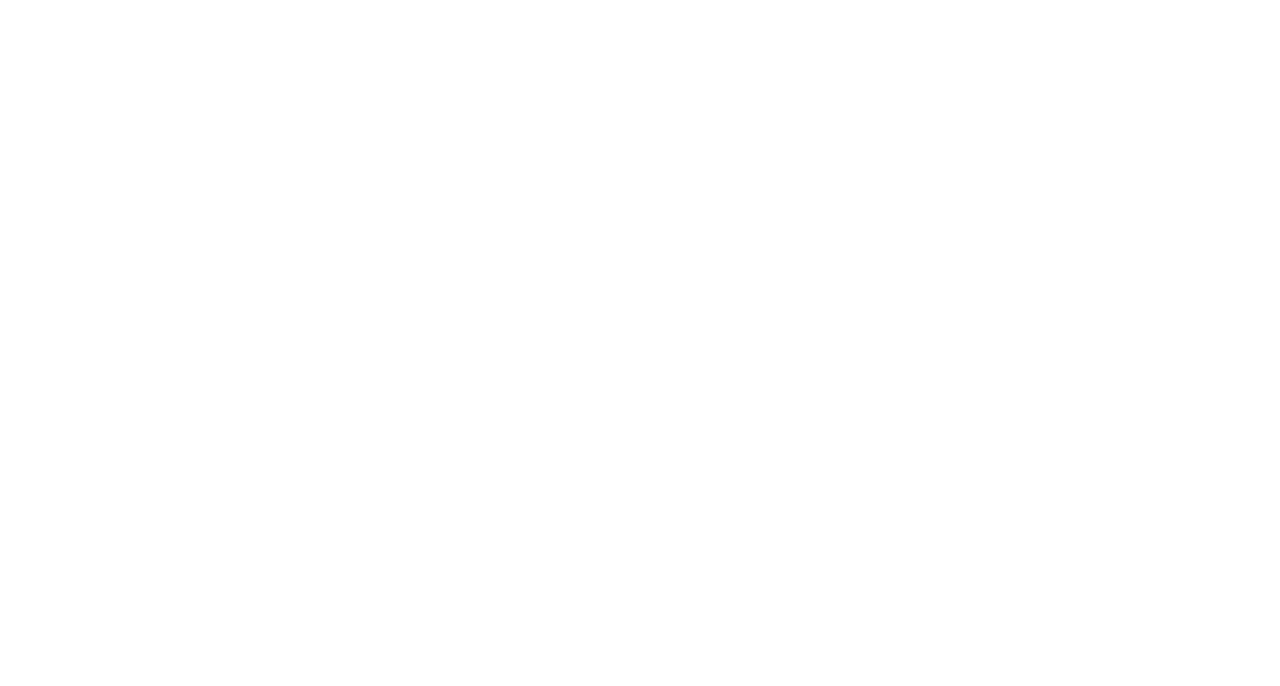
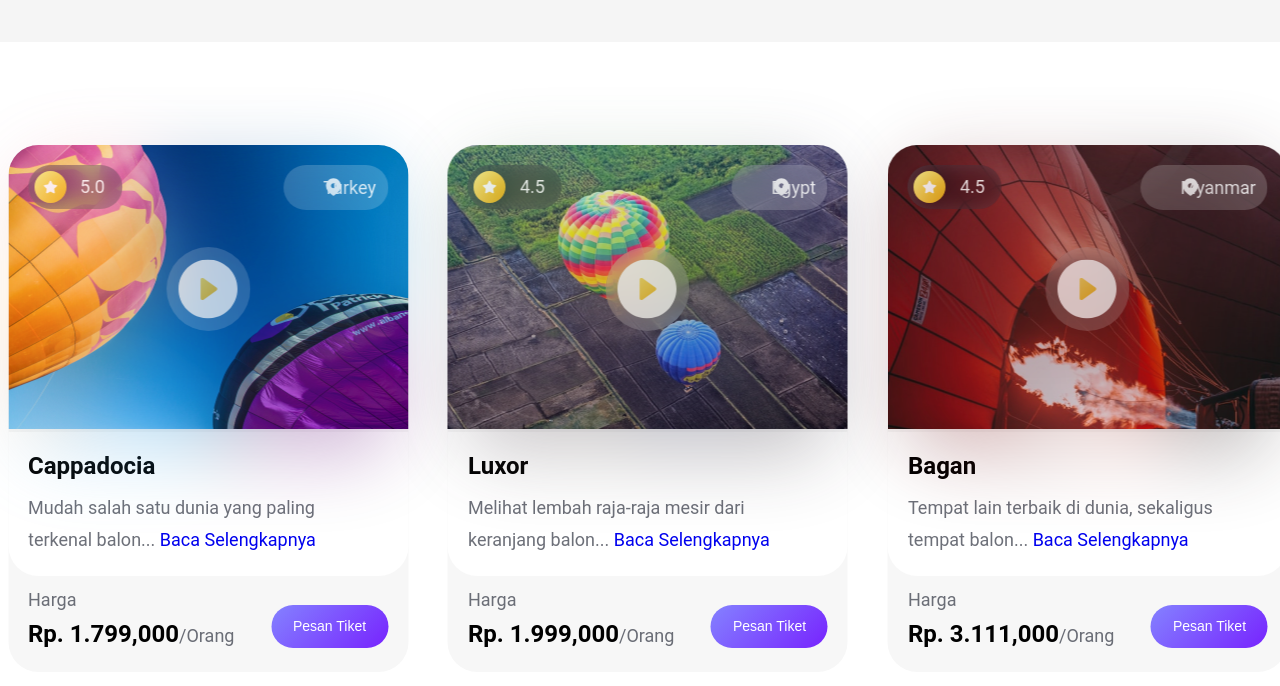
Before and after one commit to NastassiaTa/lessons, a website built with Parcel: page TravelBlock/index.html in a window 1280 px wide. Built offline with nearby package versions, Linux system fonts and the light colour scheme.

Commit message:
TravelBlock

```diff
--- a/TravelBlock/assets/style/style.css
+++ b/TravelBlock/assets/style/style.css
@@ -0,0 +1,298 @@
+* {
+   box-sizing: border-box;
+}
+
+body {
+   font-family: 'Effra';
+   font-family: 'Roboto', sans-serif;
+   font-style: normal;
+   background: #F5F5F5;
+   width: 100%;
+   height: 100%;
+   position: fixed;
+   top: 0;
+   left: 0;
+}
+
+h1,
+h2,
+p {
+   margin: 0;
+   overflow: hidden;
+   text-overflow: ellipsis;
+   white-space: nowrap;
+}
+
+a {
+   text-decoration: none;
+   transition: .3s;
+}
+
+h1 {
+   font-style: normal;
+   font-weight: 700;
+   font-size: 24px;
+}
+
+p {
+   font-style: normal;
+   font-weight: 400;
+   font-size: 18px;
+   color: rgba(12, 17, 31, 0.6);
+   line-height: 32px;
+   text-overflow: ellipsis;
+}
+
+.section {
+   width: 1329px;
+   height: 732px;
+   background: #fff;
+   margin: 0;
+   position: absolute;
+   top: 50%;
+   left: 50%;
+   transform: translate(-50%, -50%);
+   display: flex;
+   align-items: center;
+   justify-content: center;
+
+}
+
+.row {
+   display: flex;
+   flex-wrap: nowrap;
+   margin-left: -20px;
+   margin-right: -20px;
+}
+
+.col {
+   padding: 0 20px;
+   flex: 0 0 33.33333%;
+   max-width: 33.33333%;
+   box-sizing: border-box;
+}
+
+.price-item {
+   background-color: #F7F7F7;
+   border-radius: 30px;
+   width: 400px;
+}
+
+.price-item__head {
+   position: relative;
+
+}
+
+.price-item__head_img {
+   border-radius: 30px 30px 0px 0px;
+   max-width: 100%;
+   width: 100%;
+}
+
+.price-item__head_rating {
+   position: absolute;
+   top: 20px;
+   left: 20px;
+   display: flex;
+   align-items: center;
+   padding: 6px 6px 6px 52px;
+   font-size: 18px;
+   width: 94px;
+   height: 44px;
+   border-radius: 46px;
+   background: rgba(12, 17, 31, 0.34);
+   box-shadow: inset 7px 0px 20px rgba(255, 255, 255, 0.15);
+   backdrop-filter: blur(8px);
+   color: #fff;
+}
+
+.star {
+   position: absolute;
+   left: 6px;
+   width: 32px;
+   height: 32px;
+   background: linear-gradient(135deg, #F9EC7D 0%, #F5B100 100%);
+   box-shadow: 4px 8px 20px rgba(0, 0, 0, 0.15), inset 7px 0px 20px rgba(255, 255, 255, 0.15);
+   border-radius: 58px;
+}
+
+.star::before {
+   content: '';
+   background-image: url(../images/icons/Star.svg);
+   background-repeat: no-repeat;
+   background-size: contain;
+   position: absolute;
+   width: 16px;
+   height: 16px;
+   display: block;
+   left: 0;
+   top: 50%;
+   left: 50%;
+   transform: translate(-50%, -50%);
+}
+
+.price-item__head_country {
+   position: absolute;
+   top: 20px;
+   right: 20px;
+   display: flex;
+   align-items: center;
+   padding-left: 40px;
+   font-size: 18px;
+   /* width: 112px;
+   height: 44px; */
+   background-size: cover;
+   padding: 12px 12px 12px 40px;
+   background: rgba(255, 255, 255, 0.22);
+   backdrop-filter: blur(15px);
+   border-radius: 100px;
+   color: #fff;
+}
+
+.price-item__head_country::before {
+   content: '';
+   background-image: url(../images/icons/fluent_location-16-filled.svg);
+   background-repeat: no-repeat;
+   background-size: contain;
+   position: absolute;
+   width: 20px;
+   height: 20px;
+   display: block;
+   left: 12;
+}
+
+.price-item__head_play {
+   position: absolute;
+   background: rgba(255, 255, 255, 0.22);
+   backdrop-filter: blur(10px);
+   border-radius: 200px;
+   width: 84px;
+   height: 84px;
+   top: 50%;
+   left: 50%;
+   transform: translate(-50%, -50%);
+   cursor: pointer;
+   transition: 0.3s;
+   outline: none;
+   border: 0;
+}
+
+.price-item__head_play::before {
+   content: '';
+   background-image: url(../images/icons/bi_play-circle-fill.svg);
+   background-repeat: no-repeat;
+   background-size: contain;
+   position: absolute;
+   width: 60px;
+   height: 60px;
+   top: 50%;
+   left: 50%;
+   transform: translate(-50%, -50%);
+}
+
+
+
+.price-item__img-blur {
+   margin-top: -266px;
+   border-radius: 30px;
+   margin-left: auto;
+   margin-right: auto;
+   display: block;
+   width: 364px;
+   height: 286px;
+   opacity: 0.3;
+   filter: blur(40px);
+}
+
+.price-item__description {
+   border-radius: 0px 0px 30px 30px;
+   background-color: #fff;
+   height: 144px;
+   padding: 20px;
+   margin-top: -21px;
+
+   /* position: relative; */
+}
+
+/* .price-item__description_link{
+position: absolute;
+padding-right: 75px;
+margin-bottom: 20px;
+display: flex;
+justify-content: flex-end;
+align-items: center;
+} */
+
+.price-item__description .title {
+   padding-bottom: 12px;
+}
+
+
+.price-item__price {
+   height: 155px;
+   display: flex;
+   justify-content: space-between;
+   align-items: flex-end;
+   padding: 20px 20px 24px;
+   margin-top: -59px;
+}
+
+.price-item__price span {
+   font-weight: 400;
+   font-size: 18px;
+   color: rgba(12, 17, 31, 0.6);
+}
+
+.harga {
+   padding-bottom: 4px;
+}
+
+.price-item__button {
+   background: linear-gradient(135deg, #8482FF 0%, #7723FE 100%);
+   width: 117px;
+   height: 43px;
+   color: #fff;
+   border: 0px;
+   border-radius: 45px;
+   font-weight: 400;
+   font-size: 14px;
+   cursor: pointer;
+   transition: 0.3s;
+   outline: none;
+}
+
+
+/* Подключение шрифтов */
+@font-face {
+   font-family: 'Effra';
+   src: local('Effra Regular'), local('Effra-Regular'),
+      url('../fonts/Effra.woff2') format('woff2'),
+      url('../fonts/Effra.woff') format('woff'),
+      url('../fonts/Effra.ttf') format('truetype');
+   font-weight: 400;
+   font-style: normal;
+   font-display: swap;
+}
+
+
+@font-face {
+   font-family: 'Effra';
+   src: local('Effra Bold'), local('Effra-Bold'),
+      url('../fonts/Effra-Bold.woff2') format('woff2'),
+      url('../fonts/Effra-Bold.woff') format('woff'),
+      url('../fonts/Effra-Bold.ttf') format('truetype');
+   font-weight: 700;
+   font-style: normal;
+   font-display: swap;
+}
+
+@font-face {
+   font-family: 'gooddognew';
+   src: local('Effra Bold'), local('Effra-Bold'),
+      url('../fonts/gooddognew.woff2') format('woff2'),
+      url('../fonts/gooddognew.woff') format('woff'),
+      url('../fonts/gooddognew.ttf') format('truetype');
+   font-weight: 400;
+   font-style: normal;
+   font-display: swap;
+}
--- a/TravelBlock/index.html
+++ b/TravelBlock/index.html
@@ -5,13 +5,108 @@
     <meta charset="UTF-8">
     <meta http-equiv="X-UA-Compatible" content="IE=edge">
     <meta name="viewport" content="width=device-width, initial-scale=1.0">
-    <title>Document</title>
+    <title>Travel-Block</title>
     <link rel="stylesheet" href="./assets/style/style.css">
 
 </head>
 
 <body>
+    <section class="section">
+        <div class="row">
+            <div class="col">
+                <div class="price-item">
+                    <div class="price-item__head">
+                        <img class="price-item__head_img" src="./assets/images/Rectangle 1434.png" alt="">
+                        <div class="price-item__head_rating">5.0
+                            <div class="star"></div>
+                        </div>
+                        <div class="price-item__head_country">Turkey</div>
+                        <div class="price-item__head_play"></div>
+                    </div>
 
+                    <img class="price-item__img-blur" src="./assets/images/Rectangle 1434.png" alt="">
+                    <div class="price-item__description">
+                        <h1 class="title">Cappadocia</h1>
+                        <p>Mudah salah satu dunia yang paling <br>terkenal balon...
+                            <a class="price-item__description_link" href="#">Baca Selengkapnya</a>
+                        </p>
+                    </div>
+                    <div class="price-item__price">
+                        <div>
+                            <p class="harga">Harga</p>
+                            <h1>Rp. 1.799,000<span>/Orang</span></h1>
+                        </div>
+                        <button class="price-item__button">Pesan Tiket</button>
+                    </div>
+                </div>
+
+            </div>
+
+            <div class="col">
+                <div class="price-item">
+                    <div class="price-item__head">
+                        <img class="price-item__head_img" src="./assets/images/unsplash_Xm-3xOkD1QQ.png" alt="">
+                        <div class="price-item__head_rating">4.5
+                            <div class="star"></div>
+                        </div>
+                        <div class="price-item__head_country">Egypt</div>
+                        <!-- <div class="price-item__head_play"></div> -->
+                        <button class="price-item__head_play"></button>
+                    </div>
+
+                    <img class="price-item__img-blur" src="./assets/images/unsplash_Xm-3xOkD1QQ.png" alt="">
+                    <div class="price-item__description">
+                        <h1 class="title">Luxor</h1>
+                        <p>Melihat lembah raja-raja mesir dari <br>keranjang balon... <a href="#">Baca
+                                Selengkapnya</a>
+                        </p>
+                    </div>
+                    <div class="price-item__price">
+                        <div>
+                            <p class="harga">Harga</p>
+                            <h1>Rp. 1.999,000<span>/Orang</span></h1>
+                        </div>
+                        <button class="price-item__button">Pesan Tiket</button>
+                    </div>
+                </div>
+
+            </div>
+
+
+
+            <div class="col">
+                <div class="price-item">
+                    <div class="price-item__head">
+                        <img class="price-item__head_img" src="./assets/images/unsplash_sN40hKv8_cI.png" alt="">
+                        <div class="price-item__head_rating">4.5
+                            <div class="star"></div>
+                        </div>
+                        <div class="price-item__head_country">Myanmar</div>
+                        <div class="price-item__head_play"></div>
+                    </div>
+
+                    <img class="price-item__img-blur" src="./assets/images/unsplash_sN40hKv8_cI.png" alt="">
+                    <div class="price-item__description">
+                        <h1 class="title">Bagan</h1>
+                        <p>Tempat lain terbaik di dunia, sekaligus <br>tempat balon... <a href="#">Baca
+                                Selengkapnya</a>
+                        </p>
+                    </div>
+                    <div class="price-item__price">
+                        <div>
+                            <p class="harga">Harga</p>
+                            <h1>Rp. 3.111,000<span>/Orang</span></h1>
+                        </div>
+                        <button class="price-item__button">Pesan Tiket</button>
+                    </div>
+                </div>
+
+
+
+
+            </div>
+        </div>
+    </section>
 </body>
 
 </html>
```
Also changed, not shown: TravelBlock/assets/fonts/Effra-Bold.ttf (added), TravelBlock/assets/fonts/Effra-Bold.woff (added), TravelBlock/assets/fonts/Effra-Bold.woff2 (added), TravelBlock/assets/fonts/Effra.ttf (added), TravelBlock/assets/fonts/Effra.woff (added), TravelBlock/assets/fonts/Effra.woff2 (added), TravelBlock/assets/fonts/gooddognew.ttf (added), TravelBlock/assets/fonts/gooddognew.woff (added), TravelBlock/assets/fonts/gooddognew.woff2 (added), TravelBlock/assets/images/Rectangle 1434.png (added), TravelBlock/assets/images/icons/Frame 48095422.png (added), TravelBlock/assets/images/icons/Frame.svg (added), TravelBlock/assets/images/icons/Star.svg (added), TravelBlock/assets/images/icons/Vector.svg (added), 4 more files.
